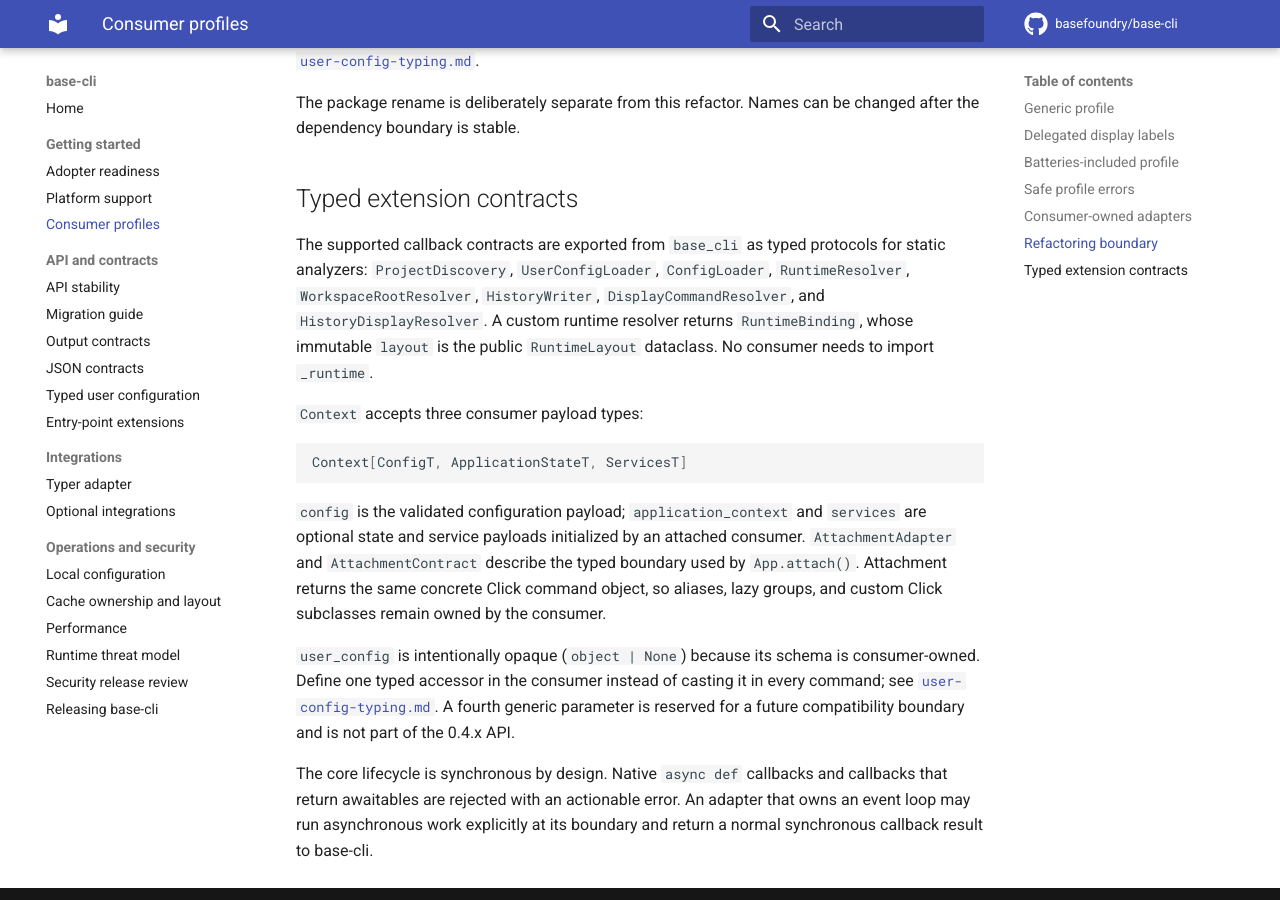
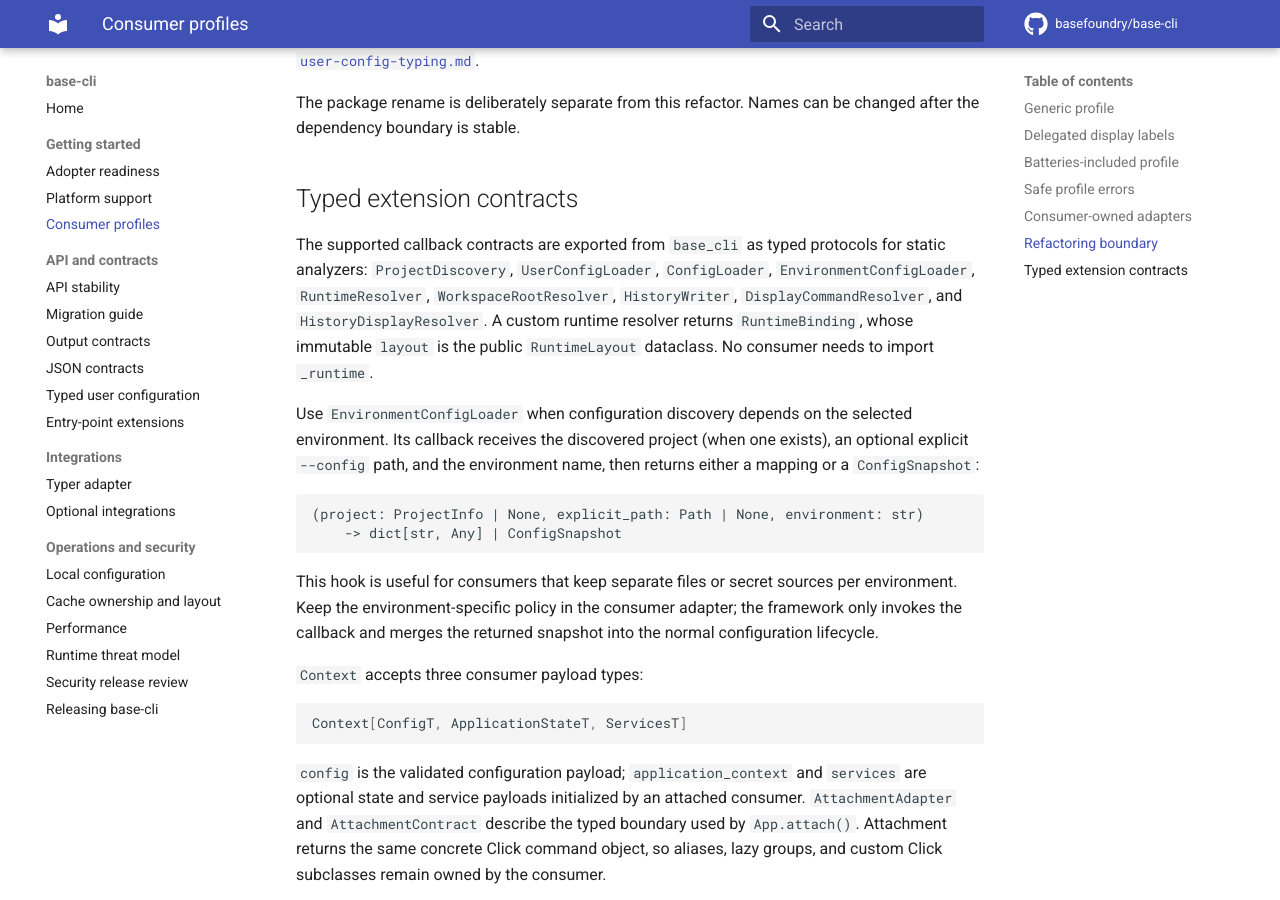
Before and after one commit to basefoundry/base-cli, an MkDocs documentation site: the page built from docs/consumer-profiles.md, in a window 1280 px wide and 900 px high, scrolled down 4225 px. Built offline with MkDocs 1.6.1 and Material for MkDocs 9.7.7, drawn with Linux system fonts in a browser that asks for light colours; comment, search, counter and statistics services are not loaded.

Commit message:
Document EnvironmentConfigLoader contract (#130)
## Summary
- list EnvironmentConfigLoader with the exported typed extension
contracts
- document its environment-aware callback signature and consumer adapter
guidance

## Validation
- git diff --check
- python3 scripts/validate_docs.py

Closes #130

````diff
--- a/docs/consumer-profiles.md
+++ b/docs/consumer-profiles.md
@@ -200,10 +200,26 @@ changed after the dependency boundary is stable.
 
 The supported callback contracts are exported from `base_cli` as typed protocols
 for static analyzers: `ProjectDiscovery`, `UserConfigLoader`,
-`ConfigLoader`, `RuntimeResolver`, `WorkspaceRootResolver`, `HistoryWriter`,
-`DisplayCommandResolver`, and `HistoryDisplayResolver`. A custom runtime
+`ConfigLoader`, `EnvironmentConfigLoader`, `RuntimeResolver`,
+`WorkspaceRootResolver`, `HistoryWriter`, `DisplayCommandResolver`, and
+`HistoryDisplayResolver`. A custom runtime
 resolver returns `RuntimeBinding`, whose immutable `layout` is the public
 `RuntimeLayout` dataclass. No consumer needs to import `_runtime`.
+
+Use `EnvironmentConfigLoader` when configuration discovery depends on the
+selected environment. Its callback receives the discovered project (when one
+exists), an optional explicit `--config` path, and the environment name, then
+returns either a mapping or a `ConfigSnapshot`:
+
+```text
+(project: ProjectInfo | None, explicit_path: Path | None, environment: str)
+    -> dict[str, Any] | ConfigSnapshot
+```
+
+This hook is useful for consumers that keep separate files or secret sources
+per environment. Keep the environment-specific policy in the consumer adapter;
+the framework only invokes the callback and merges the returned snapshot into
+the normal configuration lifecycle.
 
 `Context` accepts three consumer payload types:
 
````
